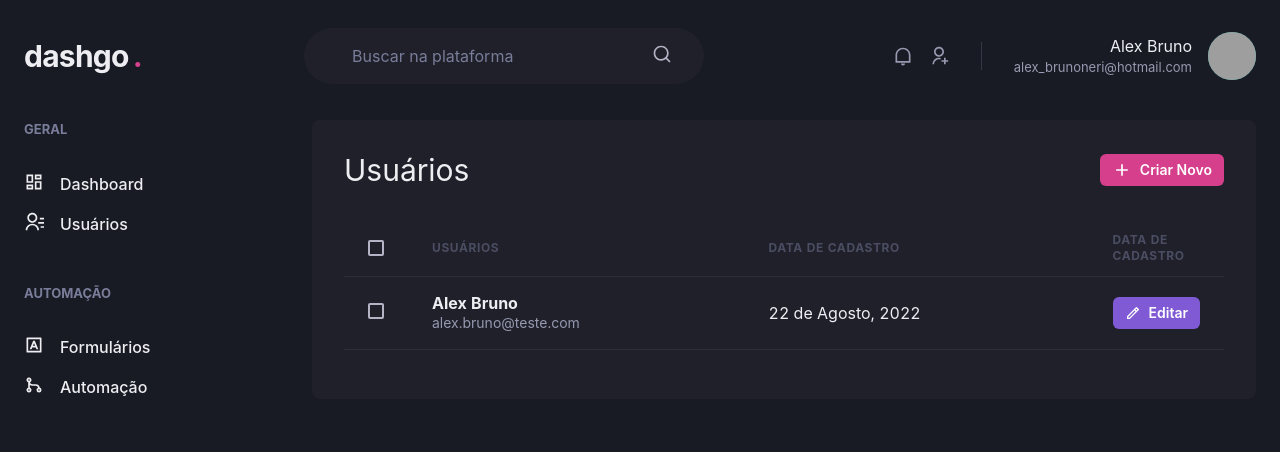
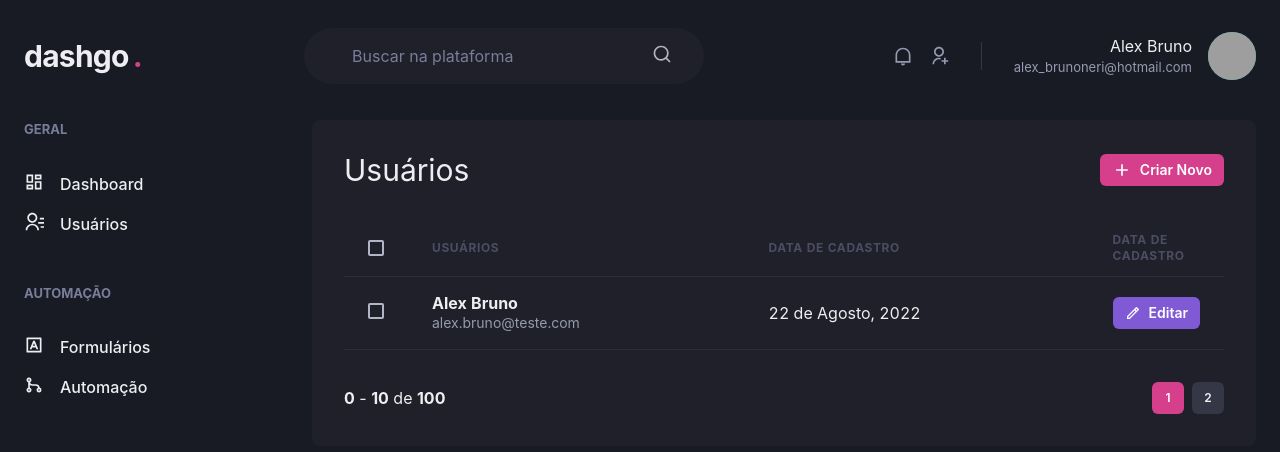
Before and after one commit to alexbruno10/dashgo, a Next.js app: page /users in a window 1280 px wide. Shown: the top 452 px of the page. Built offline with nearby package versions, Linux system fonts and the light colour scheme; grey boxes are pictures that could not be loaded.

Commit message:
Configurate component Pagination

```diff
--- /dev/null
+++ b/src/components/Pagination.tsx
@@ -0,0 +1,45 @@
+import { Box, Button, Stack } from "@chakra-ui/react";
+
+export default function Pagination() {
+    return (
+        <Stack
+        direction="row"
+        spacing="6"
+        mt="8"
+        justify="space-between"
+        align="center"
+        >
+
+            <Box>
+                <strong>0</strong> - <strong>10</strong> de <strong>100</strong>
+            </Box>
+
+            <Stack direction="row" spacing="2">
+                <Button
+                size="sm"
+                fontSize="xs"
+                width="4"
+                colorScheme="pink"
+                disabled
+                _disabled={{
+                    bg: 'ping.500',
+                    cursor: 'default',
+                }}
+                >
+                1
+                </Button>
+                <Button
+                size="sm"
+                fontSize="xs"
+                width="4"
+                bg="gray.700"
+                _hover={{
+                    bg: 'gray.500',
+                }}
+                >
+                    2
+                </Button>
+            </Stack>
+        </Stack>
+    );
+}
--- a/src/pages/users/index.tsx
+++ b/src/pages/users/index.tsx
@@ -24,6 +24,7 @@
 
 import { Header } from '../../components/Header';
 import { Sidebar } from "../../components/Sidebar";
+import Pagination from '../../components/Pagination';
 
 
 export default function UserList() {
@@ -97,7 +98,7 @@
             </Tbody>
           </Table>
 
-
+          <Pagination />
         </Box>
       </Flex>
     </Box>
```
